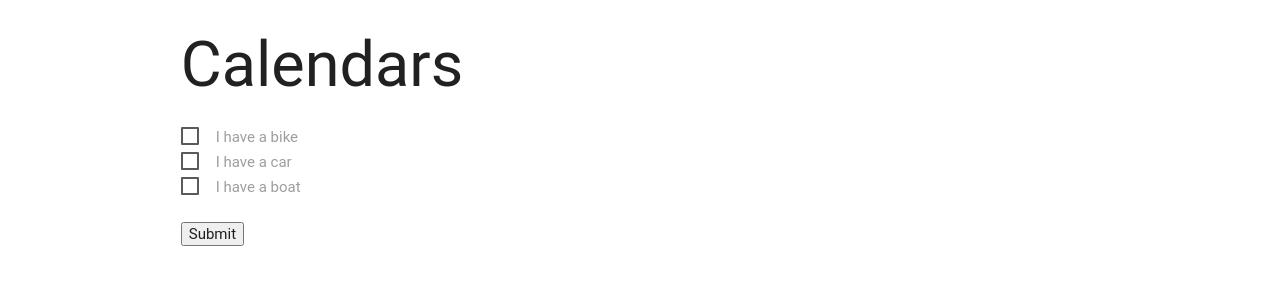
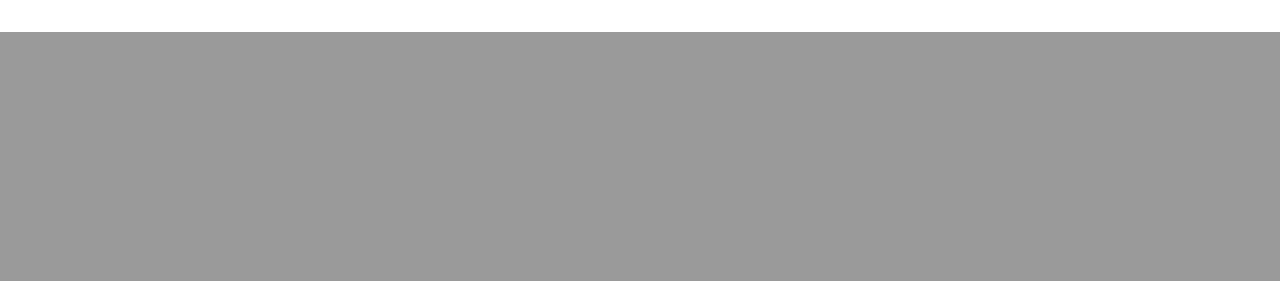
Before and after one commit to auhcheng/cs3240-project, a Django app: page / in a window 1280 px wide. Shown: the part 768-1049 px from the top of the page. After the commit the page ends 800 px from the top, so only its background shows below. Run offline with Django 3.2, Linux system fonts and the light colour scheme; the visitor is signed in with stand-in values (Sample User, id 1); some libraries are stand-ins or nearby versions; some web fonts are replaced.

Commit message:
Removed Test Form

```diff
--- a/dashboard/templates/dashboard/dashboard.html
+++ b/dashboard/templates/dashboard/dashboard.html
@@ -105,18 +105,5 @@
 <!-- Embeds Calendar -->
 <iframe src="https://calendar.google.com/calendar/embed?height=600&amp;wkst=1&amp;bgcolor=%23ffffff&amp;ctz=America%2FNew_York&amp;src=ZWNoZW4xMDRAZ21haWwuY29t&amp;color=%23F6BF26" style="border:solid 1px #777" width="800" height="600" frameborder="0" scrolling="no"></iframe>
 
-<!-- Adds Checkbox Form -->
-<h1>Calendars</h1>
-
-<form action="/action_page.php" method="get">
-	<input type="checkbox" name="vehicle1" value="Bike">
-	<label for="vehicle1"> I have a bike</label><br>
-	<input type="checkbox" name="vehicle2" value="Car">
-	<label for="vehicle2"> I have a car</label><br>
-	<input type="checkbox" name="vehicle3" value="Boat">
-	<label for="vehicle3"> I have a boat</label><br><br>
-	<input type="submit" value="Submit">
-</form>
-
 </div>
 {% endblock %}
```
